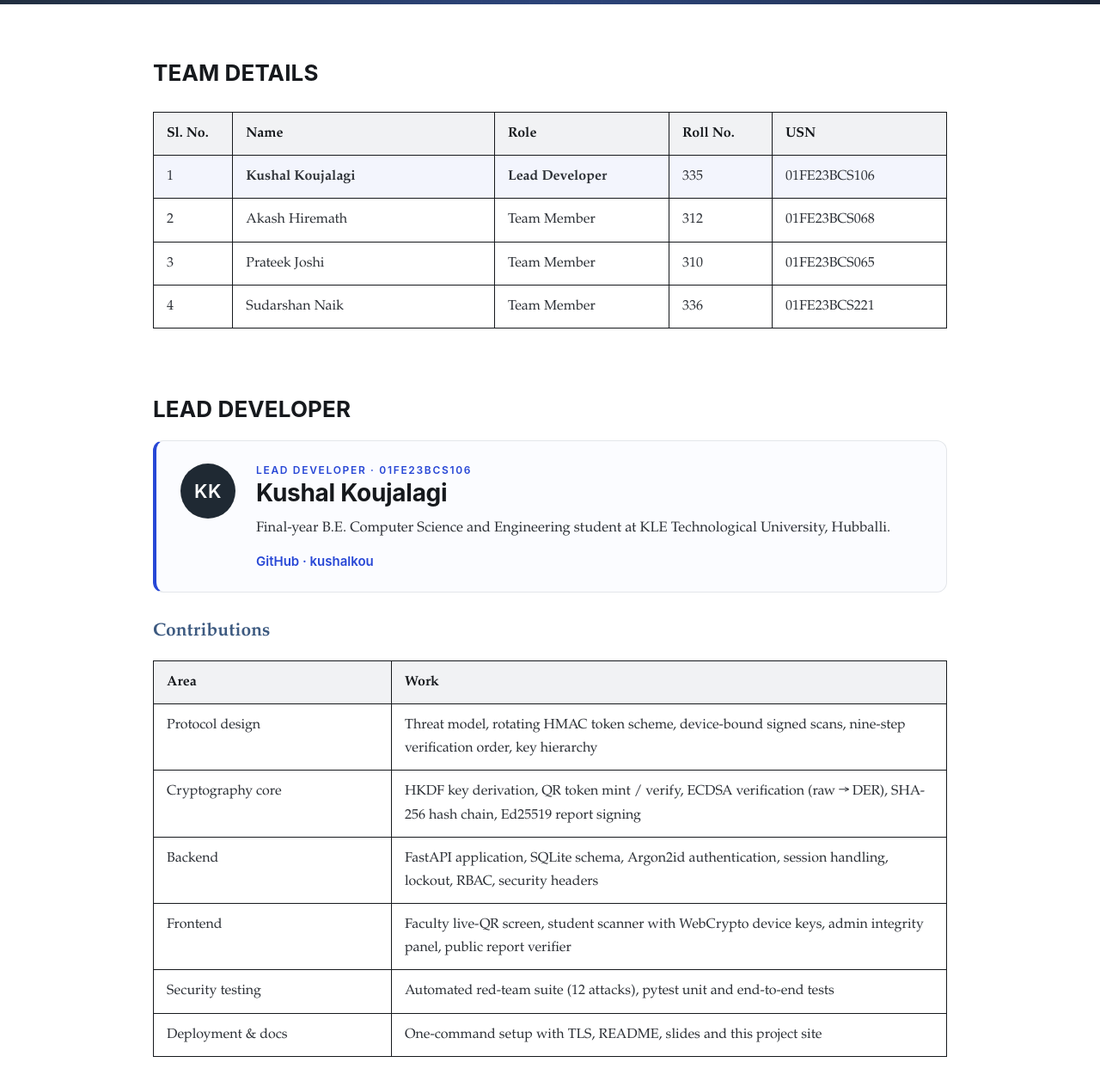
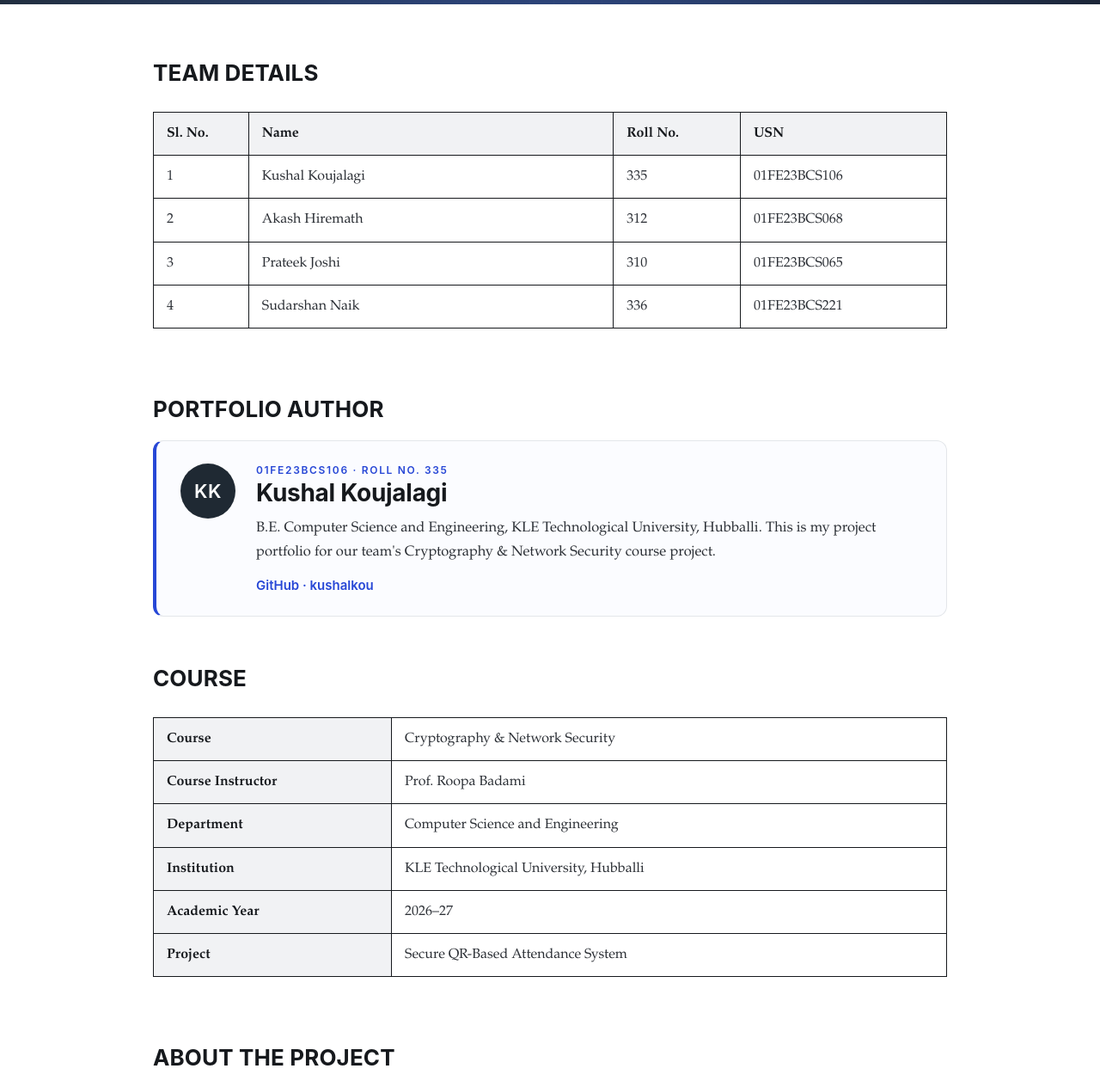
Before and after one commit to kushalkou/cns-qr-attendance, a plain HTML site: page docs/about.html in a window 1280 px wide. Shown: the part 320-1584 px from the top of the page at 86% size. Drawn offline with Linux system fonts and the light colour scheme.

Commit message:
Remove role labels; present site as personal portfolio of team project
Team listed equally with no roles; banner, author card and footer now
read "Project portfolio of Kushal Koujalagi".

Co-Authored-By: Claude Opus 5.5 <noreply@anthropic.com>
Claude-Session: https://claude.ai/code/session_01FVDWgcSSpx3PttzGrbS4Sr

```diff
--- a/docs/about.html
+++ b/docs/about.html
@@ -27,33 +27,23 @@
 
 <h2>Team Details</h2>
 <div class="tbl"><table>
-<tr><th style="width:10%">Sl. No.</th><th>Name</th><th style="width:22%">Role</th><th style="width:13%">Roll No.</th><th style="width:22%">USN</th></tr>
-<tr class="me"><td>1</td><td><b>Kushal Koujalagi</b></td><td><b>Lead Developer</b></td><td>335</td><td>01FE23BCS106</td></tr>
-<tr><td>2</td><td>Akash Hiremath</td><td>Team Member</td><td>312</td><td>01FE23BCS068</td></tr>
-<tr><td>3</td><td>Prateek Joshi</td><td>Team Member</td><td>310</td><td>01FE23BCS065</td></tr>
-<tr><td>4</td><td>Sudarshan Naik</td><td>Team Member</td><td>336</td><td>01FE23BCS221</td></tr>
+<tr><th style="width:12%">Sl. No.</th><th>Name</th><th style="width:16%">Roll No.</th><th style="width:26%">USN</th></tr>
+<tr><td>1</td><td>Kushal Koujalagi</td><td>335</td><td>01FE23BCS106</td></tr>
+<tr><td>2</td><td>Akash Hiremath</td><td>312</td><td>01FE23BCS068</td></tr>
+<tr><td>3</td><td>Prateek Joshi</td><td>310</td><td>01FE23BCS065</td></tr>
+<tr><td>4</td><td>Sudarshan Naik</td><td>336</td><td>01FE23BCS221</td></tr>
 </table></div>
 
-<h2>Lead Developer</h2>
+<h2>Portfolio Author</h2>
 <div class="dev">
   <div class="dev-avatar">KK</div>
   <div>
-    <div class="dev-role">Lead Developer · 01FE23BCS106</div>
+    <div class="dev-role">01FE23BCS106 · Roll No. 335</div>
     <div class="dev-name">Kushal Koujalagi</div>
-    <p>Final-year B.E. Computer Science and Engineering student at KLE Technological University, Hubballi.</p>
+    <p>B.E. Computer Science and Engineering, KLE Technological University, Hubballi. This is my project portfolio for our team's Cryptography &amp; Network Security course project.</p>
     <div class="dev-links"><a href="https://github.com/kushalkou">GitHub · kushalkou</a></div>
   </div>
 </div>
-<h3>Contributions</h3>
-<div class="tbl"><table>
-<tr><th style="width:30%">Area</th><th>Work</th></tr>
-<tr><td>Protocol design</td><td>Threat model, rotating HMAC token scheme, device-bound signed scans, nine-step verification order, key hierarchy</td></tr>
-<tr><td>Cryptography core</td><td>HKDF key derivation, QR token mint / verify, ECDSA verification (raw → DER), SHA-256 hash chain, Ed25519 report signing</td></tr>
-<tr><td>Backend</td><td>FastAPI application, SQLite schema, Argon2id authentication, session handling, lockout, RBAC, security headers</td></tr>
-<tr><td>Frontend</td><td>Faculty live-QR screen, student scanner with WebCrypto device keys, admin integrity panel, public report verifier</td></tr>
-<tr><td>Security testing</td><td>Automated red-team suite (12 attacks), pytest unit and end-to-end tests</td></tr>
-<tr><td>Deployment &amp; docs</td><td>One-command setup with TLS, README, slides and this project site</td></tr>
-</table></div>
 
 <h2>Course</h2>
 <div class="tbl"><table>
@@ -70,7 +60,7 @@
 
 
 </main>
-<footer>Designed &amp; built by <a href="https://github.com/kushalkou"><b>Kushal Koujalagi</b></a> · Secure QR-Based Attendance System · Cryptography &amp; Network Security, KLE Technological University · <a href="https://github.com/kushalkou/cns-qr-attendance">Source on GitHub</a></footer>
+<footer>Project portfolio of <a href="https://github.com/kushalkou"><b>Kushal Koujalagi</b></a> · Secure QR-Based Attendance System · Cryptography &amp; Network Security, KLE Technological University · <a href="https://github.com/kushalkou/cns-qr-attendance">Source on GitHub</a></footer>
 <script src="assets/site.js"></script>
 </body>
 </html>
--- a/docs/assets/style.css
+++ b/docs/assets/style.css
@@ -119,7 +119,7 @@ pre.code .c { color: #7d8590; } pre.code .g { color: #5fd18b; }
 footer { border-top: 1px solid var(--line); margin-top: 40px; padding: 28px; text-align: center; font: 14px var(--sans); color: var(--faint); }
 footer a { color: var(--soft); }
 
-/* lead developer highlight */
+/* portfolio author card */
 .byline { margin-top: 34px; display: flex; flex-direction: column; align-items: center; gap: 4px; font-family: var(--sans); }
 .byline span { font-size: 12px; letter-spacing: .16em; text-transform: uppercase; color: #9fb3d9; }
 .byline b { font: 600 clamp(22px, 2.6vw, 28px)/1.3 var(--sans); color: #fff; letter-spacing: -.005em; }
```
Also changed, not shown: docs/architecture.html (+1 -1 lines), docs/implementation.html (+1 -1 lines), docs/index.html (+5 -5 lines), docs/learning.html (+1 -1 lines), docs/motivation.html (+1 -1 lines), docs/objectives.html (+1 -1 lines), docs/problem-statement.html (+1 -1 lines), docs/requirements.html (+1 -1 lines), docs/workflow.html (+1 -1 lines).
